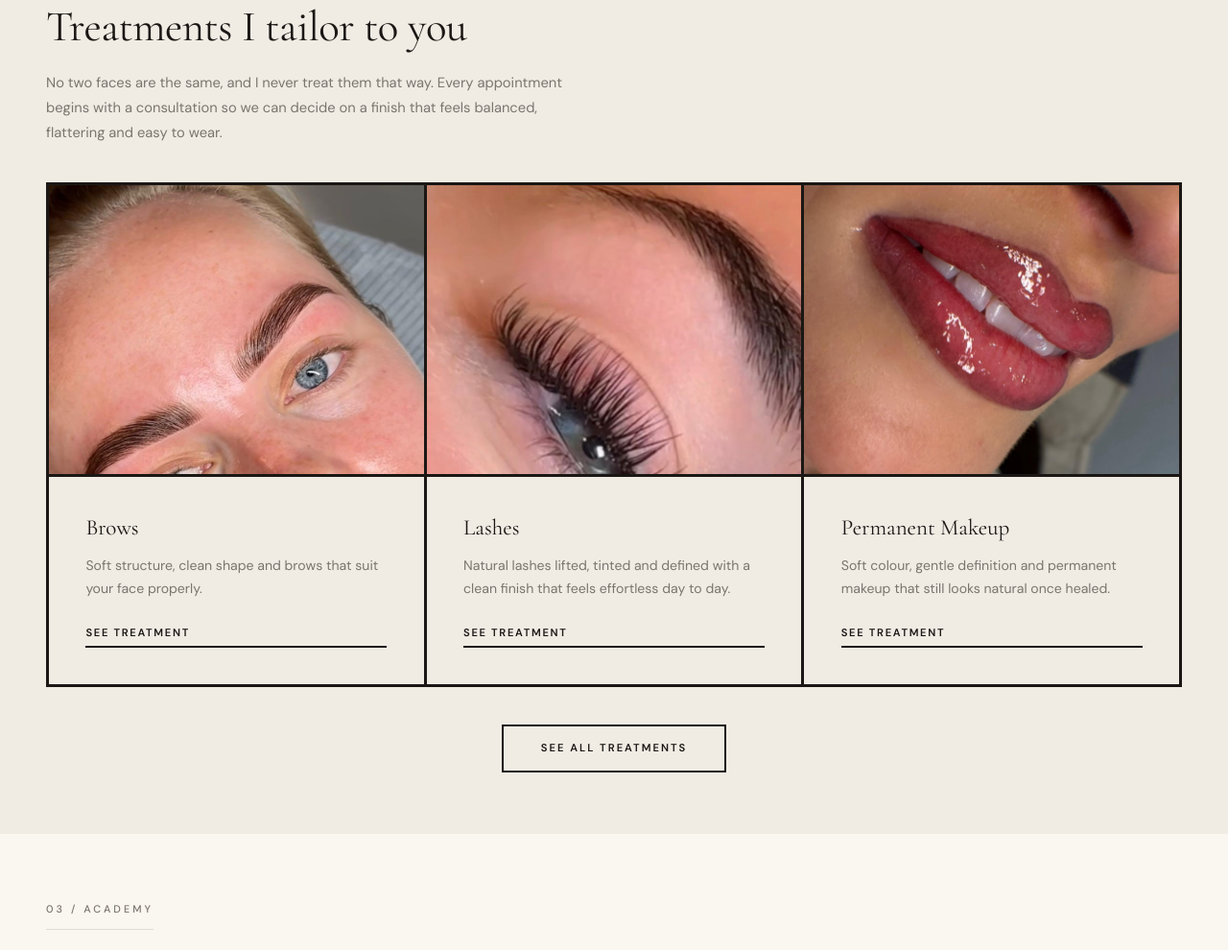
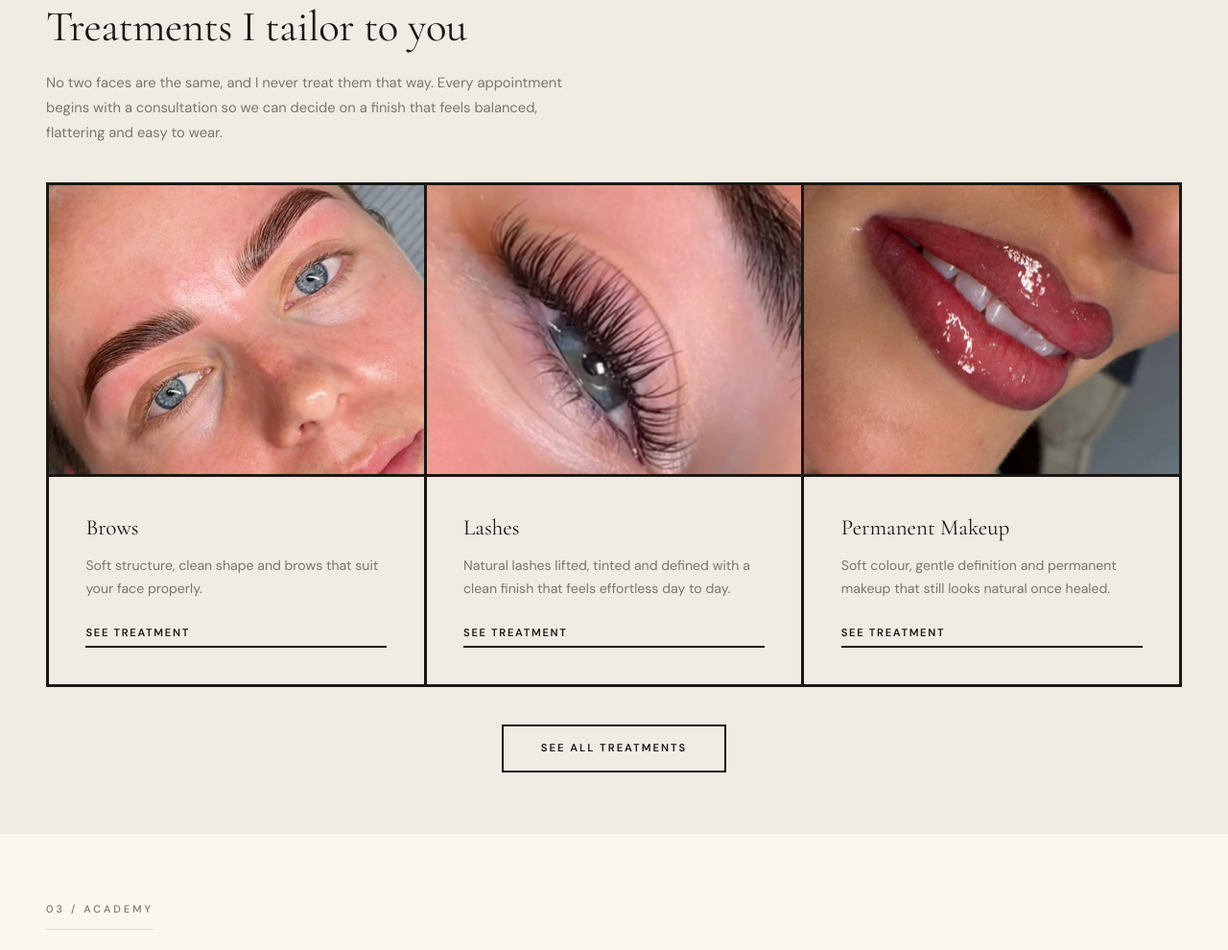
Before and after one commit to lawrence18365/beauty, a plain HTML site: page index.html in a window 1280 px wide. Shown: the part 2591-3581 px from the top of the page at 96% size. Drawn offline with nearby package versions, Linux system fonts and the light colour scheme.

Commit message:
Fix lash card cropping — center object-position on service cards
object-position: top center was cropping the lash lift image to show
only the brow above the eye, hiding the actual lashes below. Changed
to center center so the lashes are visible in the card.

Co-Authored-By: Claude Opus 4.6 <noreply@anthropic.com>

```diff
--- a/style.css
+++ b/style.css
@@ -693,7 +693,7 @@ header nav {
     width: 100%;
     height: 100%;
     object-fit: cover;
-    object-position: top center;
+    object-position: center center;
 }
 
 .card-body {
```
